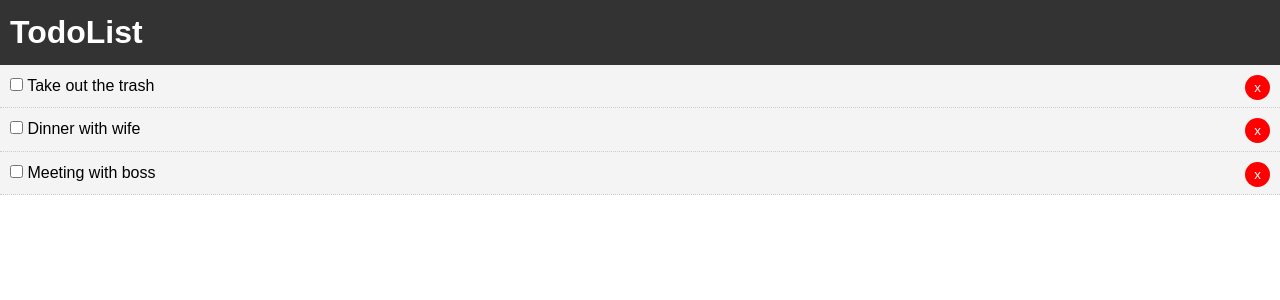
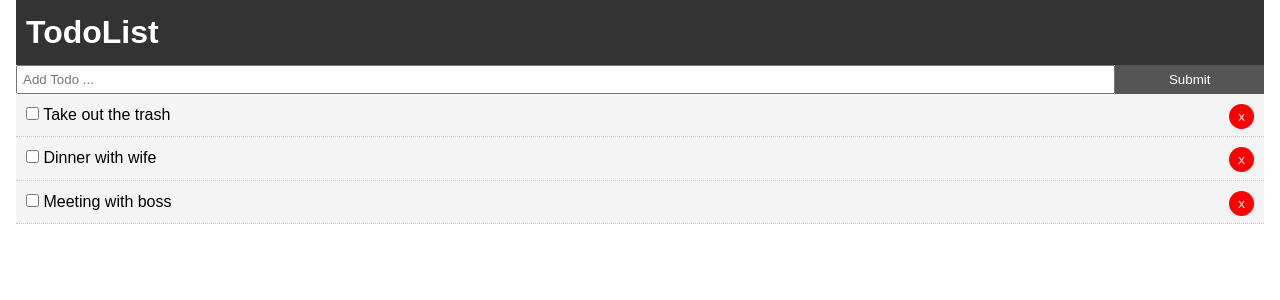
Before and after one commit to chrislane134/Todos-List, a React (Create React App) app in the folder todo/: page / in a window 1280 px wide. Shown: the top 300 px of the page. Built offline with nearby package versions, Linux system fonts and the light colour scheme.

Commit message:
updated app style. Added addTodo component.

```diff
--- a/todo/package.json
+++ b/todo/package.json
@@ -8,7 +8,8 @@
     "@testing-library/user-event": "^7.2.1",
     "react": "^16.13.1",
     "react-dom": "^16.13.1",
-    "react-scripts": "3.4.1"
+    "react-scripts": "3.4.1",
+    "uuid": "^8.1.0"
   },
   "scripts": {
     "start": "react-scripts start",
--- a/todo/src/App.css
+++ b/todo/src/App.css
@@ -13,3 +13,20 @@
   color: #333;
   text-decoration: none;
 }
+
+.container {
+  padding: 0 1rem;
+}
+
+.btn {
+  display: inline-block;
+  border: none;
+  background: #555;
+  color: #fff;
+  padding: 7px 20px;
+  cursor: pointer;
+}
+
+.btn:hover {
+  background: #666;
+}
--- a/todo/src/App.js
+++ b/todo/src/App.js
@@ -1,6 +1,8 @@
 import React, { Component } from 'react';
 import Todos from './components/Todos';
 import Header from './components/layout/Header';
+import AddTodo from './components/AddTodo';
+import {v4 as uuidv4} from 'uuid';
 import './App.css';
 
 
@@ -11,17 +13,17 @@
   state = {
     todos: [
       {
-        id:1,
+        id:uuidv4(),
         title: 'Take out the trash',
         completed: false
       },
       {
-        id:2,
+        id:uuidv4(),
         title: 'Dinner with wife',
         completed: false
       },
       {
-        id:3,
+        id:uuidv4(),
         title: 'Meeting with boss',
         completed: false
       }
@@ -43,14 +45,27 @@
     this.setState({ todos: [...this.state.todos.filter(todo => todo.id !== id)]})
   }
 
+  //Add Todo
+  addTodo = (title) => {
+    const newTodo = {
+      id:uuidv4(),
+      title,
+      completed: false
+    }
+    this.setState({todos: [...this.state.todos, newTodo]});
+  }
+
   render() {
 
   return (
     <div className="App">
-      <Header />
+    <div className="container">
+    <Header />
+      <AddTodo addTodo={this.addTodo} />
       <Todos todos={this.state.todos} markComplete={this.markComplete}
       delTodo={this.delTodo}/>
 
+    </div>
     </div>
   );
   }
--- /dev/null
+++ b/todo/src/components/AddTodo.js
@@ -0,0 +1,39 @@
+import React, { Component } from 'react'
+
+export class AddTodo extends Component {
+    state = {
+        title: ''
+    }
+
+    onSubmit = (e) => {
+        e.preventDefault();
+        this.props.addTodo(this.state.title);
+        this.setState({ title: ''});
+
+    }
+
+    onChange = (e) => this.setState({ [e.target.name] : e.target.value});
+
+    render() {
+        return (
+            <form onSubmit={this.onSubmit} style={{display: 'flex'}}>
+                <input
+                    type="text"
+                    name="title"
+                    style={{flex: '10', padding: '5px' }}
+                    placeholder="Add Todo ..."
+                    value={this.state.title}
+                    onChange={this.onChange}
+                />
+                <input
+                    type="submit"
+                    value="Submit"
+                    className="btn"
+                    style={{flex: '1'}}
+                />
+            </form>
+        )
+    }
+}
+
+export default AddTodo
```
Also changed, not shown: 1 other file (tests, documents, lock files or other folders).
